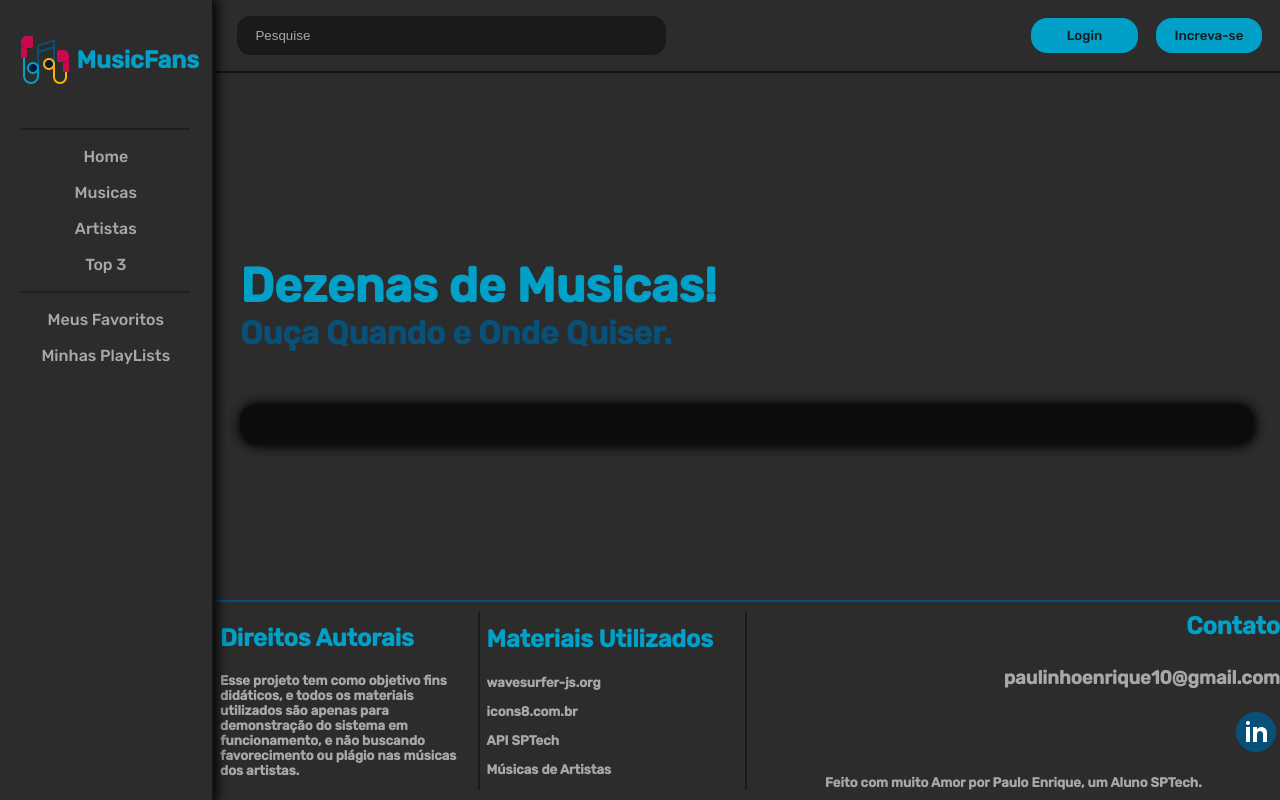
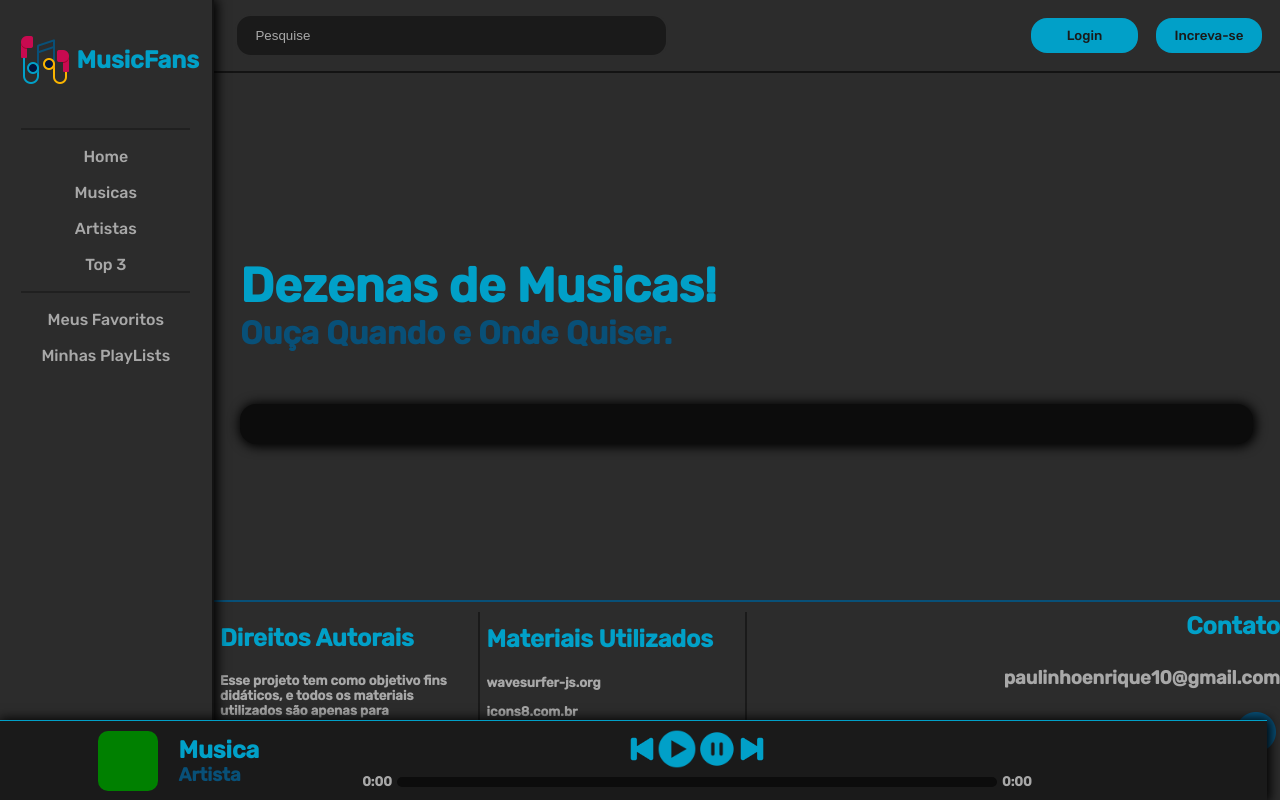
Before and after one commit to Paulo-Enrique-Santos/Projeto-Individual, a website: page public/music.html in a window 1280 px wide. Drawn offline with Linux system fonts and the light colour scheme; no server answers.

Commit message:
Adicionar algumas mudanças no css do player bottom

```diff
--- a/public/css/style.css
+++ b/public/css/style.css
@@ -936,14 +936,14 @@ footer .contato h5{
 /* CLASS BOTTOM PLAYER */
 .player_bottom{
     background-color: var(--background2-color);
-    border-top: var(--textos-color) solid 1px;
+    border-top: var(--contraste-color) solid 1px;
     box-shadow: 1px 1px 11px 2px #000000;
-    height: 0;
+    height: 10vh;
     width: 99vw;
     position: absolute;
     z-index: 8;
     align-self: flex-end;
-    display: none;
+    display: flex;
     justify-content: space-evenly;
     align-items: center;
     animation: .8s ativarPlayer linear forwards;
@@ -951,11 +951,11 @@ footer .contato h5{
 
 @keyframes ativarPlayer {
     from{
-        height: 0vh;
+        margin-bottom: -10vh;
     }
 
     to{
-        height: 10vh;
+        margin-bottom: 0vh;
     }
 }
 
@@ -992,9 +992,11 @@ footer .contato h5{
     color: var(--hoverbutton-color);
 }
 
-.player_bottom .fotos{
+.player_bottom .titles_bottom{
     display: flex;
     align-items: center;
+    height: 100%;
+    width: 15%;
 }
 
 .player_bottom .progress{
@@ -1028,7 +1030,8 @@ footer .contato h5{
     display: flex;
     align-items: center;
     justify-content: space-between;
-    width: 100px;
+    width: 5%;
+    height: 100%;
 }
 
 .player_bottom .controls{
@@ -1047,7 +1050,11 @@ footer .contato h5{
     align-items: center;
 }
 
-
+.player_bottom .foto{
+    background-size: cover;
+    background-position: center;
+    background-repeat: no-repeat;
+}
 
 /* EQUALIZADOR */
 .equalizador{
--- a/public/js/music.js
+++ b/public/js/music.js
@@ -10,7 +10,6 @@ document.addEventListener('click', click);
 function likes (idMusica){
     var classClick = document.getElementById(`l${idMusica}`).classList;
 
-    alert(idMusica);
     if (classClick == 'like' && validarSessao() == true) {
         document.getElementById(`l${idMusica}`).classList.add("likeRed");
         document.getElementById(`l${idMusica}`).classList.remove("like");
@@ -38,6 +37,8 @@ setInterval(() => {
         var equalizador = document.getElementById(`equalizador${idMusica}`);
         var player = document.querySelector(`.player_bottom`);
         var like = document.getElementById(`l${idMusica}`);
+        var fotoMusica = document.getElementById(`foto${idMusica}`);
+        var fotoBottom = document.getElementById(`foto_bottom`);
 
         if(arrayMusic[i].getDuration() == arrayMusic[i].getCurrentTime() &&
            arrayMusic[i].getCurrentTime() != 0){
@@ -64,6 +65,7 @@ setInterval(() => {
             musica_bottom.innerHTML = musica.innerHTML;
             artista_bottom.innerHTML = artista.innerHTML;
             player.style.display = 'flex';
+            fotoBottom.style.backgroundImage = fotoMusica.style.backgroundImage;
 
             var divFinal = document.getElementById(`divFinal_bottom`);
             divFinal.innerHTML = `
@@ -183,6 +185,7 @@ function atualizarMusic() {
                         divFoto.className = "foto";
                         divFoto.style.backgroundImage = `url("/assets/picture/${resp.caminhoFoto}")`;
                         divPlayer.appendChild(divFoto);
+                        divFoto.id = `foto${resp.idMusica}`
 
                         var divTitles = document.createElement('div');
                         divTitles.className = 'titles';
@@ -334,7 +337,6 @@ function attLikes() {
 
 //FUNÇÃO PARA LISTAR AS PLAYLISTS DO USUARIO
 function addMusicPlaylist(idMusic) {
-    alert(idMusic);
     if (validarSessao() == false) {
         AbrirLogin();
         return;
--- a/public/music.html
+++ b/public/music.html
@@ -132,8 +132,8 @@
     </header>
 
     <div class="player_bottom">
-        <div class="fotos">
-            <div class="foto"></div>
+        <div class="titles_bottom">
+            <div class="foto" id="foto_bottom"></div>
             <div>
                 <h2 id="musica_bottom">Musica</h2>
                 <h3 id="artista_bottom">Artista</h3>
```
